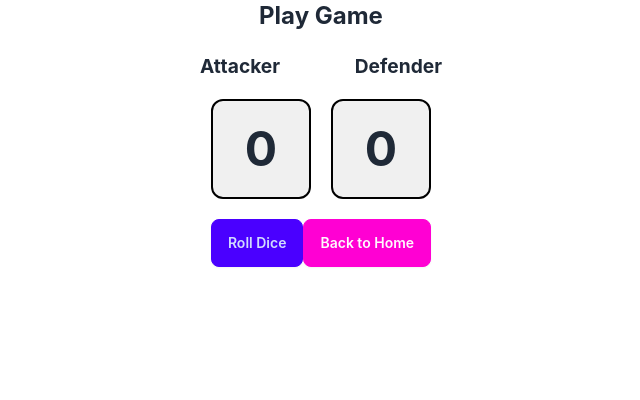
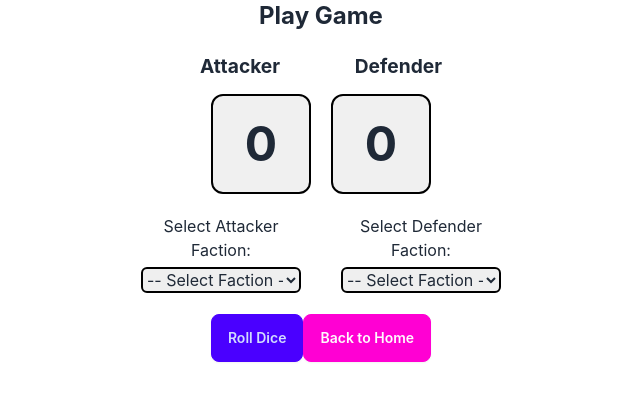
Before and after one commit to 2024-fall-afe-mowe/tca-root, a React (Create React App) app: page /#/play in a window 1280 px wide. Shown: the top 400 px of the page, without its empty margins (319-959 px from the left). Built offline with nearby package versions, Linux system fonts and the light colour scheme.

Commit message:
Added faction dropdown selection

```diff
--- a/src/App.css
+++ b/src/App.css
@@ -45,7 +45,7 @@
   justify-content: space-between;
   width: 250px;
   margin: 0 auto;
-  margin-bottom: 10px;
+  margin-bottom: 5px;
 }
 
 /* Label styles for Attacker and Defender */
@@ -83,6 +83,32 @@
   font-weight: bold;
 }
 
+/* Dropdown container */
+.dropdown-container {
+  display: flex;
+  justify-content: space-between;
+  width: 360px;
+  height: 100px;
+  margin: 0 auto;
+}
+
+.dropdown-left, .dropdown-right {
+  width: 160px; /* Adjust width to comfortably fit faction names */
+}
+
+label {
+  display: block;
+  font-size: 1rem;
+  margin-bottom: 5px;
+}
+
+select {
+  width: 100%;
+  padding: 5px;
+  font-size: 1rem;
+  border: 2px solid black;
+  border-radius: 6px;
+}
 
 @tailwind base;
 @tailwind components;
--- a/src/PlayGame.tsx
+++ b/src/PlayGame.tsx
@@ -8,6 +8,8 @@ export const PlayGame = () => {
     // States to store the values of both dice
     const [dice1, setDice1] = useState(0);
     const [dice2, setDice2] = useState(0);
+    const [attacker, setAttacker] = useState('');
+    const [defender, setDefender] = useState('');
 
     // Function to generate random numbers between 0 and 3 for each dice
     const rollDice = () => {
@@ -41,13 +43,48 @@ export const PlayGame = () => {
           </div>
         </div>
 
+        {/* Faction Dropdowns */}
+        <div className="dropdown-container">
+          <div className="dropdown-left">
+            <label htmlFor="attacker">Select Attacker Faction:</label>
+            <select
+              id="attacker"
+              value={attacker}
+              onChange={(e) => setAttacker(e.target.value)}
+              className="faction-select"
+            >
+              <option value="">-- Select Faction --</option>
+              <option value="Marquise de Cat">Marquise de Cat</option>
+              <option value="Eyrie Dynasties">Eyrie Dynasties</option>
+              <option value="Woodland Alliance">Woodland Alliance</option>
+              <option value="Vagabond">Vagabond</option>
+            </select>
+          </div>
+
+          <div className="dropdown-right">
+            <label htmlFor="defender">Select Defender Faction:</label>
+            <select
+              id="defender"
+              value={defender}
+              onChange={(e) => setDefender(e.target.value)}
+              className="faction-select"
+            >
+              <option value="">-- Select Faction --</option>
+              <option value="Marquise de Cat">Marquise de Cat</option>
+              <option value="Eyrie Dynasties">Eyrie Dynasties</option>
+              <option value="Woodland Alliance">Woodland Alliance</option>
+              <option value="Vagabond">Vagabond</option>
+            </select>
+          </div>
+        </div>
+
         {/* Roll Dice Button */}
         <button className="btn btn-primary mb-3" onClick={rollDice}>
           Roll Dice
         </button>
 
-        {/* Roll Dice Button */}
-        <button className = "btn btn-secondary mb-3" onClick={() => nav("/")}>
+        {/* Back to Home Button */}
+        <button className="btn btn-secondary mb-3" onClick={() => nav("/")}>
           Back to Home
         </button>
       </div>
```
